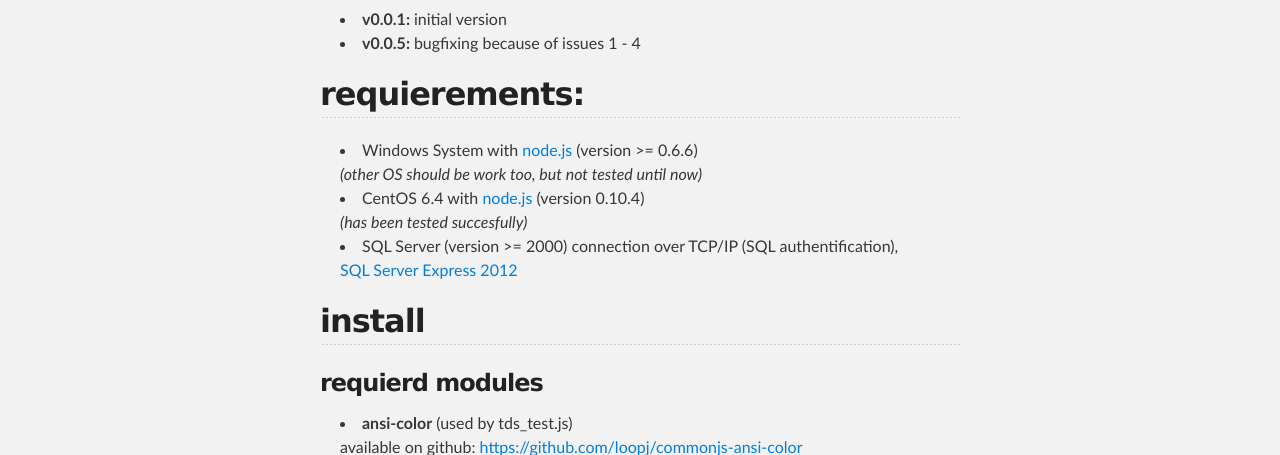
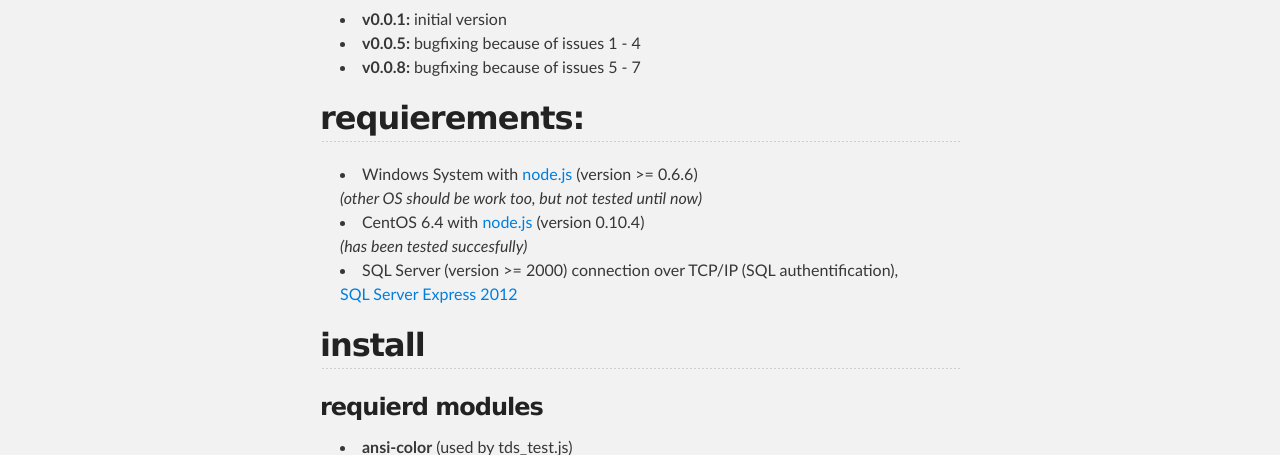
Before and after one commit to ttghr/tds, a plain HTML site: page index.html in a window 1280 px wide. Shown: the part 645-1100 px from the top of the page. Drawn offline with Linux system fonts and the light colour scheme.

Commit message:
version 0.0.8
version 0.0.8

```diff
--- a/index.html
+++ b/index.html
@@ -44,6 +44,7 @@ which is used for communication with Microsoft's SQL Server.</p>
 <ul>
 <li><strong>v0.0.1: </strong> initial version</li>
 <li><strong>v0.0.5: </strong> bugfixing because of issues 1 - 4</li>
+<li><strong>v0.0.8: </strong> bugfixing because of issues 5 - 7</li>
 </ul>
 
 <h2>requierements:</h2>
```
